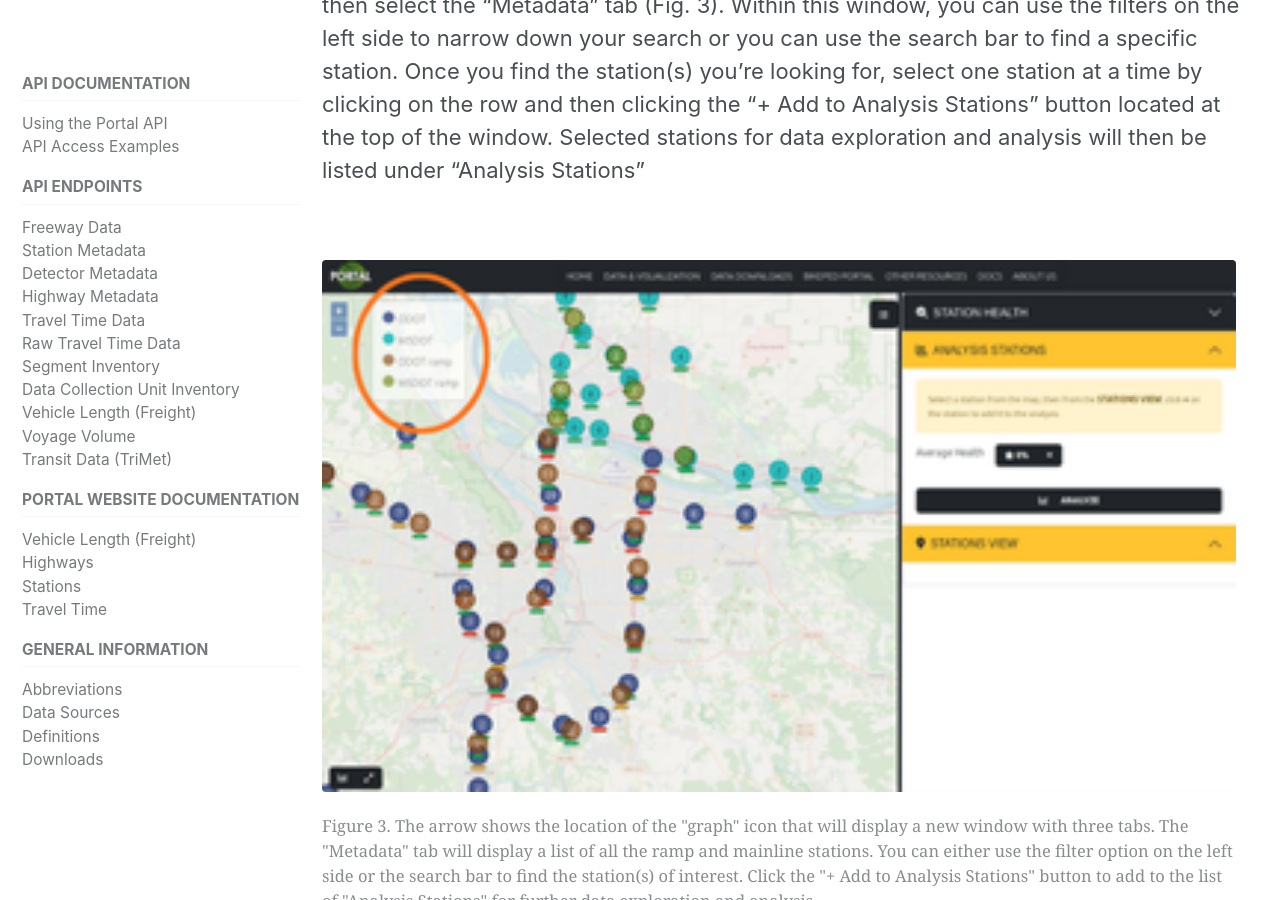
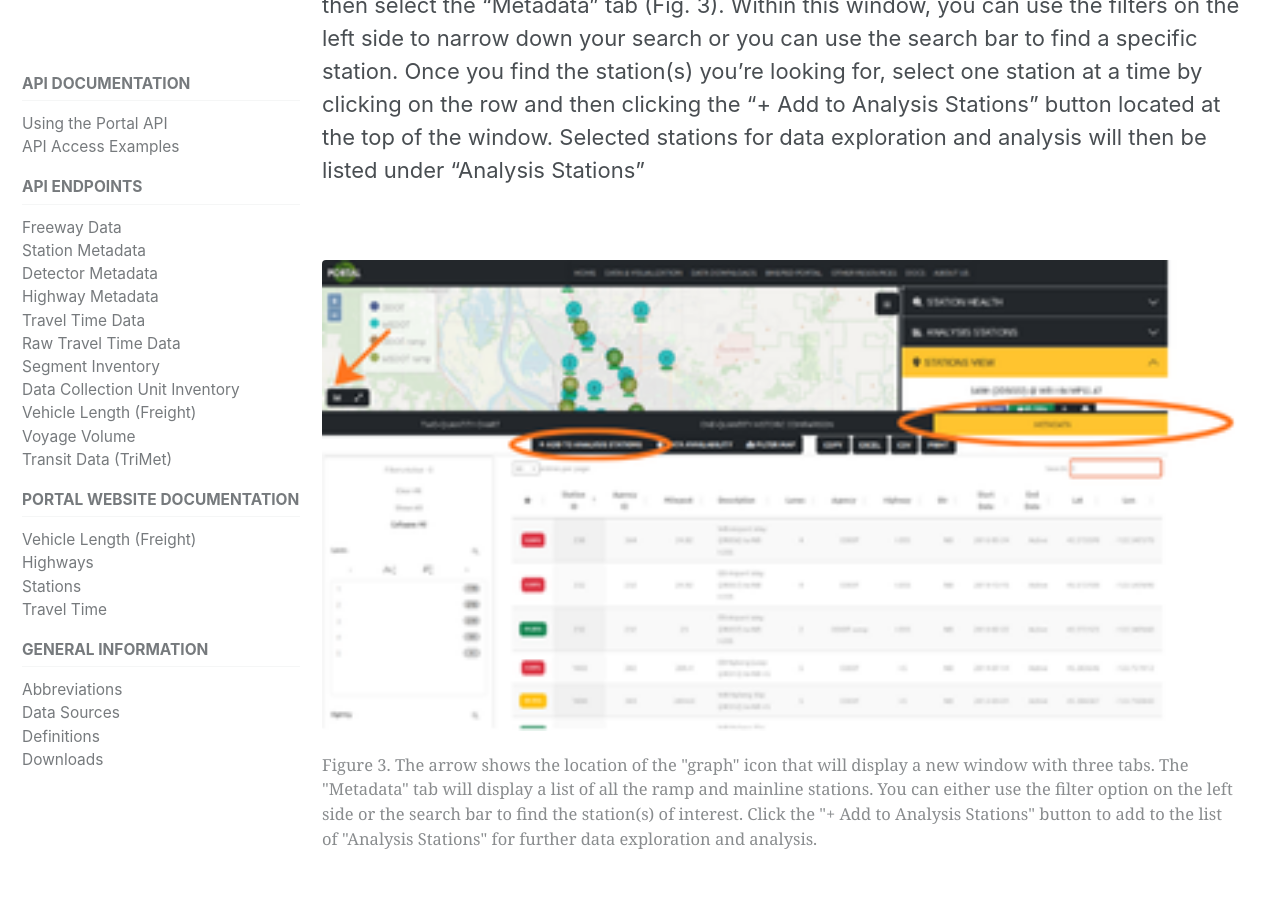
Before and after one commit to adus/portal-documentation, a Jekyll site: the page built from _documents/highwaystations.md, in a window 1280 px wide and 900 px high, scrolled down 2867 px. Built offline with Jekyll 4.4.1, drawn with Linux system fonts in a browser that asks for light colours; nearby versions of some CDN libraries.

Commit message:
minor layout updates

```diff
--- a/_documents/highwaystations.md
+++ b/_documents/highwaystations.md
@@ -38,7 +38,7 @@ _Using the metadata table_
 If you know the name(s) of the station(s) of interest, you can select the stations by using the metadata table. Click the graph icon located at the bottom left corner of the map and then select the "Metadata" tab (Fig. 3). Within this window, you can use the filters on the left side to narrow down your search or you can use the search bar to find a specific station. Once you find the station(s) you're looking for, select one station at a time by clicking on the row and then clicking the "+ Add to Analysis Stations" button located at the top of the window. Selected stations for data exploration and analysis will then be listed under "Analysis Stations"
 
 <figure class="align-left">
-  <img src="{{ site.url }}{{ site.baseurl }}/assets/images/highsta-fig1.png" alt="">
+  <img src="{{ site.url }}{{ site.baseurl }}/assets/images/highsta-fig3.png" alt="">
   <figcaption>Figure 3. The arrow shows the location of the "graph" icon that will display a new window with three tabs. The "Metadata" tab will display a list of all the ramp and mainline stations. You can either use the filter option on the left side or the search bar to find the station(s) of interest. Click the "+ Add to Analysis Stations" button to add to the list of "Analysis Stations" for further data exploration and analysis. </figcaption>
 </figure>
 
```
